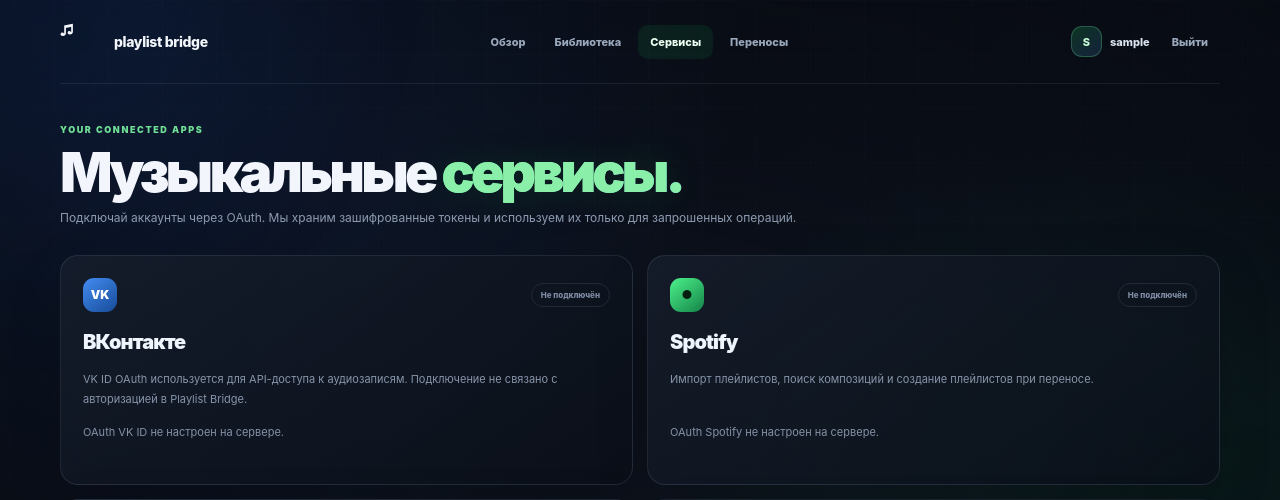
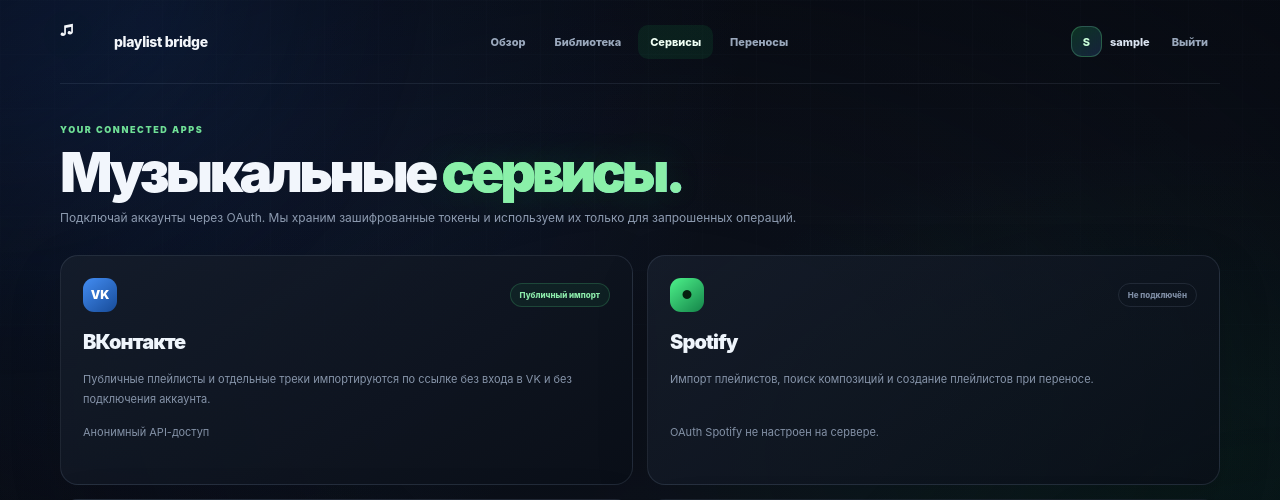
Before and after one commit to pohib/playlist-bridge, a Django app: page /connections/ in a window 1280 px wide. Shown: the top 500 px of the page. Run offline with Django 5.2, Linux system fonts and the light colour scheme; the visitor is signed in with stand-in values (Sample User, id 1); data comes from the database, SQL or seed files in the repository; data that the repository does not hold is empty; parts of the project's set-up code (start-up, migrations or seed data) failed here and were passed over.

Commit message:
feat(ui): explain VK public import without account connection

```diff
--- a/transfer/templates/transfer/connections.html
+++ b/transfer/templates/transfer/connections.html
@@ -3,7 +3,7 @@
 {% block content %}
 <section class="page-heading"><div><span class="section-kicker">YOUR CONNECTED APPS</span><h1>Музыкальные <span>сервисы.</span></h1><p>Подключай аккаунты через OAuth. Мы храним зашифрованные токены и используем их только для запрошенных операций.</p></div></section>
 <section class="connection-grid">
-<article class="connection-card"><div class="connection-card-head"><span class="provider-chip vk-chip">VK</span><span class="connection-status {% if library_vk_connected %}connected{% endif %}">{% if library_vk_connected %}Подключён{% else %}Не подключён{% endif %}</span></div><h2>ВКонтакте</h2><p>VK ID OAuth используется для API-доступа к аудиозаписям. Подключение не связано с авторизацией в Playlist Bridge.</p>{% if library_vk_connected %}<form method="post" action="{% url 'disconnect_vk' %}">{% csrf_token %}<button class="danger-button" type="submit">Отключить</button></form>{% elif vk_configured %}<a class="primary-button" href="{% url 'vk_login' %}">Подключить VK <span>↗</span></a>{% else %}<span class="muted-copy">OAuth VK ID не настроен на сервере.</span>{% endif %}</article>
+<article class="connection-card"><div class="connection-card-head"><span class="provider-chip vk-chip">VK</span><span class="connection-status connected">Публичный импорт</span></div><h2>ВКонтакте</h2><p>Публичные плейлисты и отдельные треки импортируются по ссылке без входа в VK и без подключения аккаунта.</p><span class="muted-copy">Анонимный API-доступ</span></article>
 <article class="connection-card"><div class="connection-card-head"><span class="provider-chip spotify-chip">●</span><span class="connection-status {% if library_spotify_connected %}connected{% endif %}">{% if library_spotify_connected %}Подключён{% else %}Не подключён{% endif %}</span></div><h2>Spotify</h2><p>Импорт плейлистов, поиск композиций и создание плейлистов при переносе.</p>{% if library_spotify_connected %}<form method="post" action="{% url 'disconnect_spotify' %}">{% csrf_token %}<button class="danger-button" type="submit">Отключить</button></form>{% elif spotify_configured %}<a class="primary-button" href="{% url 'spotify_login' %}">Подключить Spotify <span>↗</span></a>{% else %}<span class="muted-copy">OAuth Spotify не настроен на сервере.</span>{% endif %}</article>
 <article class="connection-card"><div class="connection-card-head"><span class="provider-chip sc-chip">SC</span><span class="connection-status {% if library_soundcloud_connected %}connected{% endif %}">{% if library_soundcloud_connected %}Подключён{% else %}Не подключён{% endif %}</span></div><h2>SoundCloud</h2><p>Импорт и перенос плейлистов, поиск композиций и загрузка собственных аудиофайлов.</p>{% if library_soundcloud_connected %}<form method="post" action="{% url 'disconnect_soundcloud' %}">{% csrf_token %}<button class="danger-button" type="submit">Отключить</button></form>{% elif soundcloud_configured %}<a class="primary-button" href="{% url 'soundcloud_login' %}">Подключить SoundCloud <span>↗</span></a>{% else %}<span class="muted-copy">OAuth SoundCloud не настроен на сервере.</span>{% endif %}</article>
 <article class="connection-card is-planned"><div class="connection-card-head"><span class="provider-chip apple-chip">♪</span><span class="connection-status">В планах</span></div><h2>Apple Music</h2><p>Архитектура провайдеров готовится к расширению.</p><span class="muted-copy">Скоро</span></article>
```
